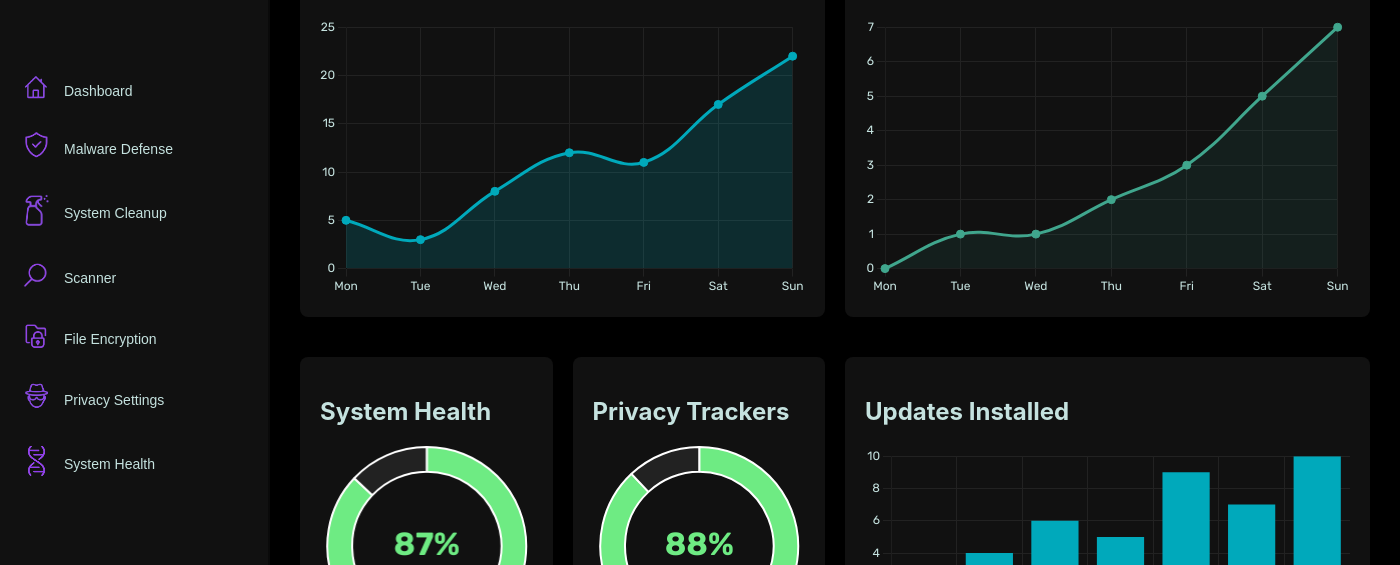
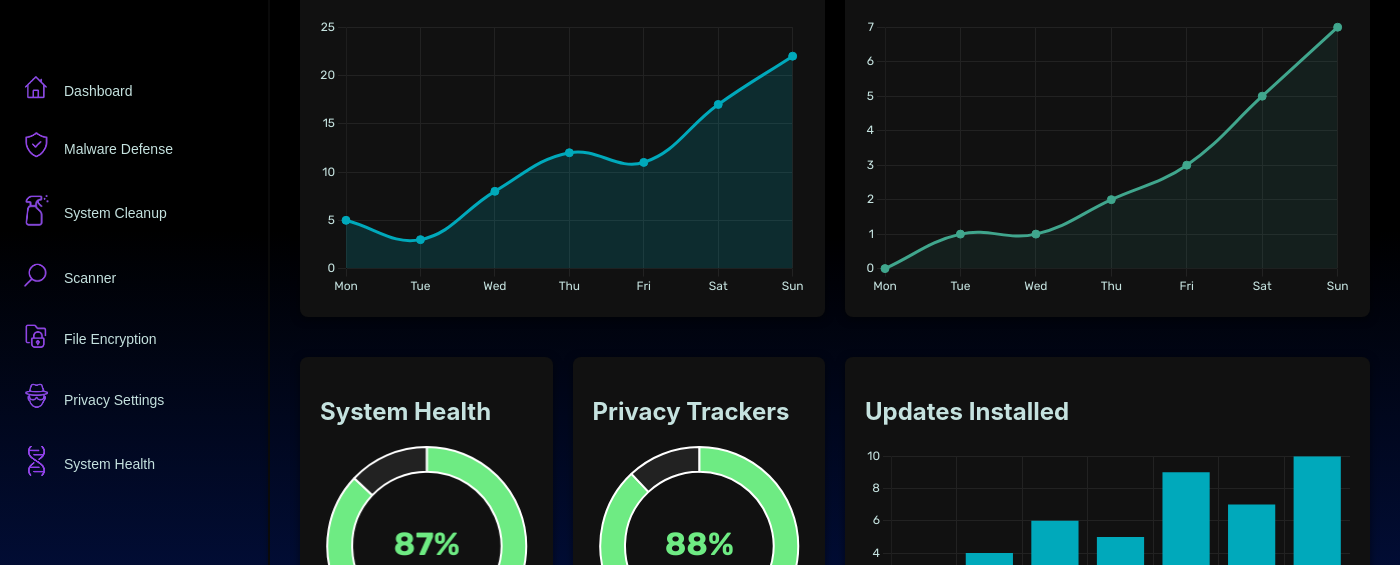
Before and after one commit to Cyb3rTyr/Nox, an Electron app: page index.html in a window 1400 px wide. Shown: the part 170-735 px from the top of the page. Drawn offline with nearby package versions, Linux system fonts and the light colour scheme.

Commit message:
feat: Update background styles for a more modern and cohesive look

```diff
--- a/style.css
+++ b/style.css
@@ -1,7 +1,6 @@
 body {
     margin: 0;
     font-family: 'Inter', sans-serif;
-    background: #000000;
     color: #c5e2df;
 }
 
@@ -13,12 +12,15 @@ body {
 #container {
     display: flex;
     height: 100vh;
+
+    background-image: linear-gradient(to top, #020f3e 0%, #000000 50%, #000000 100%);
 }
 
 /* Sidebar */
 #sidebar {
     width: 270px;
-    background: #111111;
+    /* was background: #111111; */
+    background: transparent;
     box-sizing: border-box;
     border-right: 2px solid #0a0a0a;
     display: flex;
@@ -134,7 +136,7 @@ body {
     flex: 1;
     padding: 20px 30px;
     overflow: auto;
-    background: #000000;
+    background-image: linear-gradient(to top, #020f3e 0%, #000000 50%, #000000 100%);
     border-radius: 0 8px 8px 0;
     box-shadow: 0 2px 8px rgba(0, 0, 0, 0.5);
 }
```
